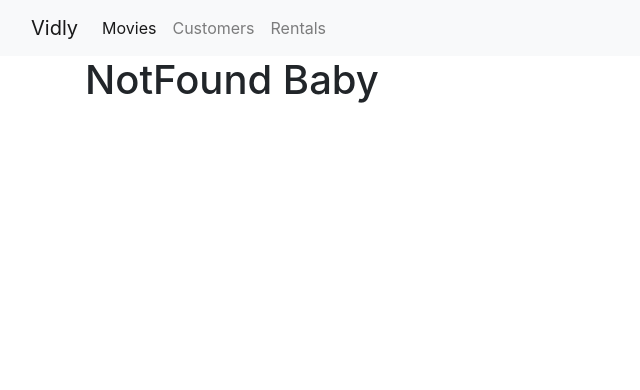
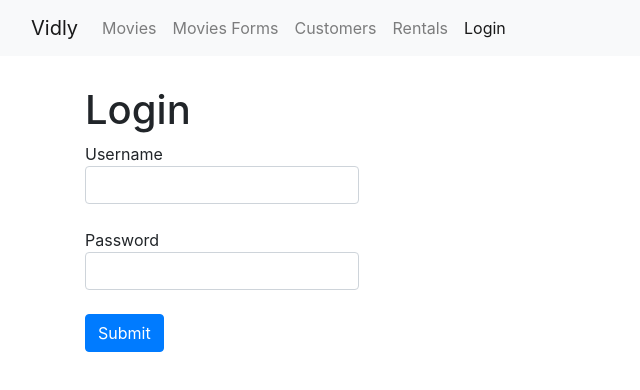
Before and after one commit to armarmlegs/training, a React (Create React App) app: page /login in a window 1280 px wide. Shown: the top 390 px of the page, without its empty margins (0-640 px from the left). Built offline with nearby package versions, Linux system fonts and the light colour scheme.

Commit message:
hellogoodmorningLoginPage

```diff
--- a/package.json
+++ b/package.json
@@ -11,7 +11,8 @@
     "lodash": "^4.17.21",
     "react": "^17.0.2",
     "react-dom": "^17.0.2",
-    "react-router-dom": "^6.0.2",
+    "react-router": "^4.3.1",
+    "react-router-dom": "^4.3.1",
     "react-scripts": "4.0.3",
     "web-vitals": "^1.1.2"
   },
--- a/src/App.js
+++ b/src/App.js
@@ -1,23 +1,31 @@
-import "./App.css";
 import Movie from "./components/common/MovieTable";
 import Navbar from "./components/navbar";
-import { Route, Routes} from "react-router";
-import Rentals from './components/rentals';
+import { Route, Switch } from "react-router";
+import Rentals from "./components/rentals";
 import Customers from "./components/customers";
 import NotFound from "./components/common/notFound";
+import MovieForms from "./components/movieForms";
+import LoginForm from './components/LoginForm';
+import "./App.css";
 
 function App() {
   return (
     <div>
       <Navbar />
       <main className="container">
-        <Routes>
-          <Route path="/customers" element={<Customers />} />
-          <Route path="/rentals" element={<Rentals />} />
-          <Route exact path="/movies" element={<Movie />} />
-          <Route exact path="/" element={<Movie />} />
-          <Route  path='*' element={<NotFound />} />
-        </Routes>
+        <Switch>
+
+        <Route path="/movies/:title/:id?" component={MovieForms} />
+        <Route  path="/movies" component={Movie} />
+        <Route  path="/login" component={LoginForm} />
+
+          <Route path="/customers" component={Customers} />
+          <Route path="/rentals" component={Rentals} />
+
+
+          <Route exact path="/" component={Movie} />
+          <Route path="*" component={NotFound} />
+        </Switch>
       </main>
     </div>
   );
--- /dev/null
+++ b/src/components/LoginForm.jsx
@@ -0,0 +1,25 @@
+import React from "react";
+class LoginForm extends React.Component {
+
+    handleSubmit = e => {
+       e.preventDefault();
+        console.log('submited')
+       //call server
+    }
+  render() {
+    return (
+
+        <div>
+            <h1>Login</h1>
+            <form onSubmit={this.handleSubmit}  >
+                <div className="form-group"><label htmlFor="username">Username<input id='username' type="text" className="form-control" /></label></div>
+                <div className="form-group"><label htmlFor="password">Password<input id='password' type="text" className="form-control" /></label></div>
+                <button className="btn btn-primary">Submit</button>
+            </form>
+        </div>
+
+    );
+  }
+}
+
+export default LoginForm;
--- /dev/null
+++ b/src/components/movieForms.jsx
@@ -0,0 +1,13 @@
+import React from "react";
+
+
+const MovieForm = ({ match, history }) => {
+  return (
+    <div>
+      <h1>Movie Forms -  {match.params.title} - {match.params.id}</h1>
+      <button className="btn-primary" onClick={() => history.push('/movies') }>Save</button>
+    </div>
+  );
+};
+
+export default MovieForm;
--- a/src/components/movieXTable.jsx
+++ b/src/components/movieXTable.jsx
@@ -1,11 +1,13 @@
 import React, { Component } from "react";
 import Like from "./common/Like";
+import { Link } from "react-router-dom";
+
 
 import Table from "./common/table";
 
 class MoviesXTable extends Component {
   columns = [
-    { path: "title", label: "Title" },
+    { path: "title", label: "Title", content:movie => <Link to={`/movies/${movie.title}/${movie._id}`}>{movie.title} </Link> },
     { path: "genre.name", label: "Genre" },
     { path: "numberInStock", label: "Stock" },
     { path: "dailyRentalRate", label: "Rate" },
--- a/src/components/navbar.jsx
+++ b/src/components/navbar.jsx
@@ -13,13 +13,19 @@ const Navbar = () => {
     <div className="collapse navbar-collapse" id="navbarNav">
       <ul className="navbar-nav">
         <li className="nav-item">
-          <NavLink className="nav-link active" aria-current="page" to="/movies">Movies</NavLink>
+          <NavLink className="nav-link " aria-current="page" to="/movies">Movies</NavLink>
+        </li>
+        <li className="nav-item">
+          <NavLink className="nav-link" aria-current="page" to="/movieForms">Movies Forms</NavLink>
         </li>
         <li className="nav-item">
           <NavLink className="nav-link" to="/customers">Customers</NavLink>
         </li>
         <li className="nav-item">
           <NavLink className="nav-link" to="/rentals">Rentals</NavLink>
+        </li>
+        <li className="nav-item">
+          <NavLink className="nav-link" to="/login">Login</NavLink>
         </li>
 
       </ul>
--- a/src/index.css
+++ b/src/index.css
@@ -16,3 +16,7 @@ code {
 .clickable{
   cursor:pointer;
 }
+
+.navbar {
+  margin-bottom:30px;
+}
--- a/src/index.js
+++ b/src/index.js
@@ -8,11 +8,12 @@ import "font-awesome/css/font-awesome.css";
 import { BrowserRouter } from "react-router-dom";
 
 ReactDOM.render(
-  <React.StrictMode>
-    <BrowserRouter>
+  <div>
+   <BrowserRouter>
       <App />
-    </BrowserRouter>
-  </React.StrictMode>,
+      </BrowserRouter>
+
+  </div>,
   document.getElementById("root")
 );
 
```
Also changed, not shown: 1 other file (tests, documents, lock files or other folders).
